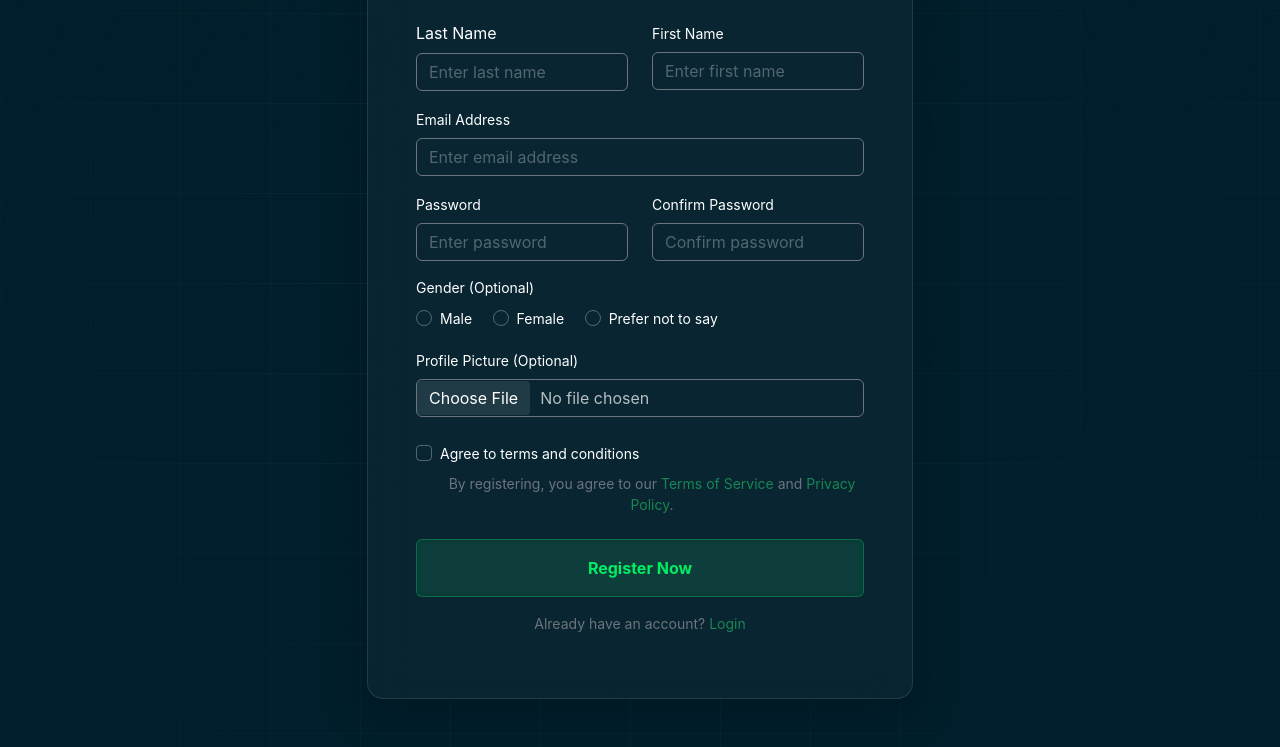
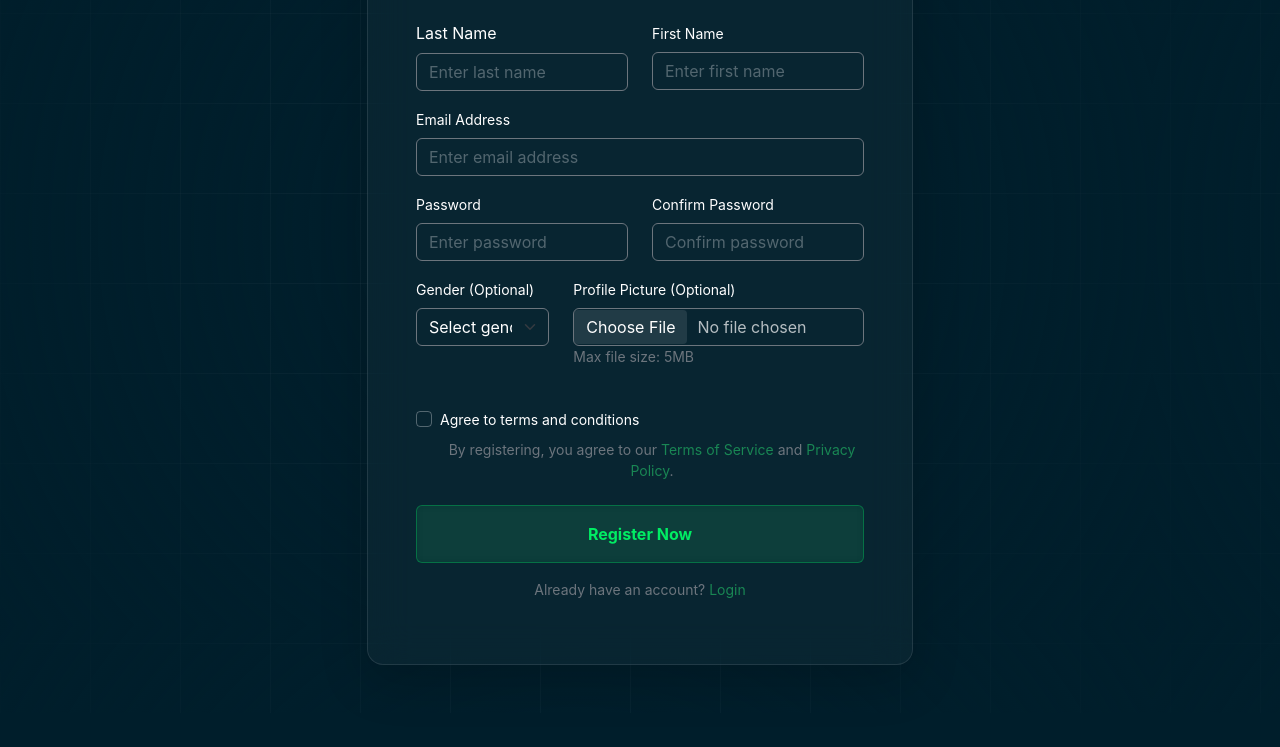
Before and after one commit to cortezreally0/ITEC106-lab-activity-1, a plain HTML site: page registration.html in a window 1280 px wide. Shown: the part 239-986 px from the top of the page. After the commit the page ends 952 px from the top, so only its background shows below. Drawn offline with nearby package versions, Linux system fonts and the light colour scheme.

Commit message:
implement gender dropdown

```diff
--- a/registration.html
+++ b/registration.html
@@ -26,7 +26,7 @@
         <div class="collapse navbar-collapse" id="navbarNav">
             <ul class="navbar-nav align-items-center ms-auto mb-2 mb-lg-0">
                 <li class="nav-item"><a class="nav-link px-3" href="login.html">Login</a></li>
-                <li class="nav-item"><a class="nav-link px-3" href="registration.html">Registration</a></li>
+                <li class="nav-item"><a class="nav-link active px-3" href="registration.html">Registration</a></li>
                 <li class="nav-item"><a class="nav-link px-3" href="about.html">About</a></li>
                 <li class="nav-item"><a class="nav-link px-3" href="contact.html">Contact</a></li>
                 <a href="login.html" class="btn btn-signin-green w-100 py-2 fw-bold mb-1">Sign in</a>
@@ -80,29 +80,25 @@
                                 <div class="valid-feedback">Password is match!</div>
                             </div>
                         </div>
-
-                        <div class="mb-3">
-                            <label class="form-label text-white small d-block">Gender (Optional)</label>
-                            <div class="form-check form-check-inline">
-                                <input class="form-check-input" type="radio" name="gender" id="male" value="male">
-                                <label class="form-check-label text-white small" for="male">Male</label>
-                            </div>
-                            <div class="form-check form-check-inline">
-                                <input class="form-check-input" type="radio" name="gender" id="female" value="female">
-                                <label class="form-check-label text-white small" for="female">Female</label>
-                            </div>
-                            <div class="form-check form-check-inline">
-                                <input class="form-check-input" type="radio" name="gender" id="preferNotToSay" value="preferNotToSay">
-                                <label class="form-check-label text-white small" for="preferNotToSay">Prefer not to say</label>
-                            </div>
+                         <div class="row">
+                            <div class="col-md-4 mb-3">
+                            <label for="genderSelect" class="form-label text-white small">Gender (Optional)</label>
+                            <select class="form-select bg-transparent text-white border-secondary glass-select" id="genderSelect" name="gender">
+                                <option value="" class="bg-dark" selected>Select gender</option>
+                                <option value="male" class="bg-dark">Male</option>
+                                <option value="female" class="bg-dark">Female</option>
+                                <option value="preferNotToSay" class="bg-dark">Prefer not to say</option>
+                            </select>
                         </div>
 
-                        <div class="mb-4">
+                         <div class="col-md-8 mb-4">
                             <label class="form-label text-white small">Profile Picture (Optional)</label>
                             <input type="file" class="form-control bg-transparent text-white border-secondary custom-file-input">
+                            <p class="text-secondary small">Max file size: 5MB</p>
                         </div>
+                         </div>
 
-                         <div class="mb-4">
+                        <div class="mb-4">
                             <div class="form-check">
                                 <input class="form-check-input" type="checkbox" value="" id="invalidCheck" required>
                                 <label class="form-check-label text-white small" for="invalidCheck">Agree to terms and conditions</label>
--- a/style.css
+++ b/style.css
@@ -24,6 +24,10 @@ body {
     color: #cbd5e0 !important;
 }
 .nav-link:hover {
+    color: var(--color-green) !important;
+}
+
+.nav-link.active {
     color: var(--color-green) !important;
 }
 
@@ -295,3 +299,22 @@ body {
     background-color: transparent;
     border-color: rgba(255, 255, 255, 0.3);
 }
+
+.glass-select {
+    background-color: rgba(255, 255, 255, 0.1);
+    color: white;
+    background-size: 12px;
+    cursor: pointer;
+}
+
+.glass-select:focus {
+    background-color: rgba(255, 255, 255, 0.05);
+    border-color: #00ed64;
+    box-shadow: 0 0 0 0.25rem rgba(0, 237, 100, 0.15);
+    color: white;
+}
+
+.glass-select option {
+    background-color: #03580369;
+    color: white;
+}
```
Also changed, not shown: index.html (+1 -1 lines), login.html (+1 -1 lines).
